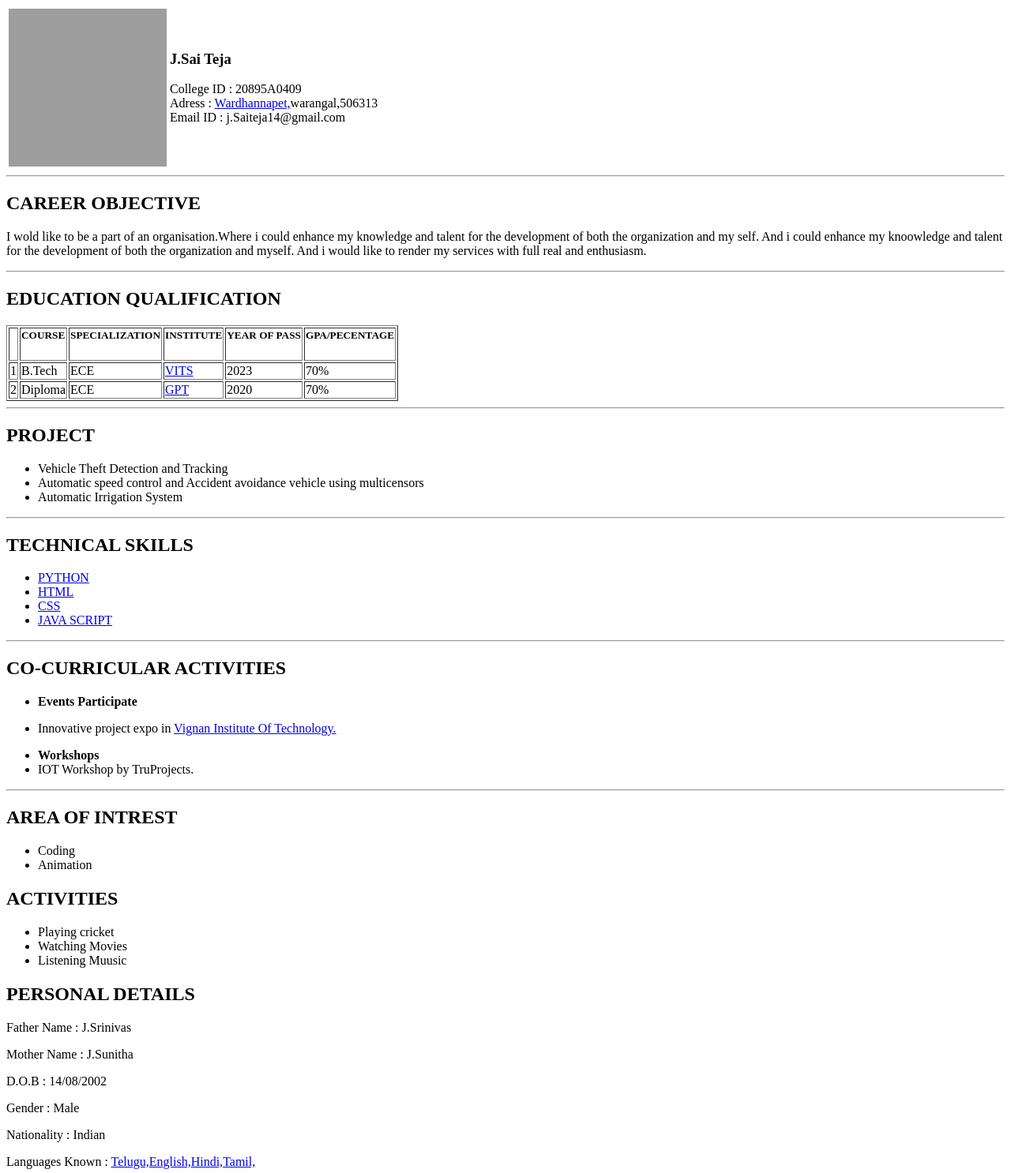
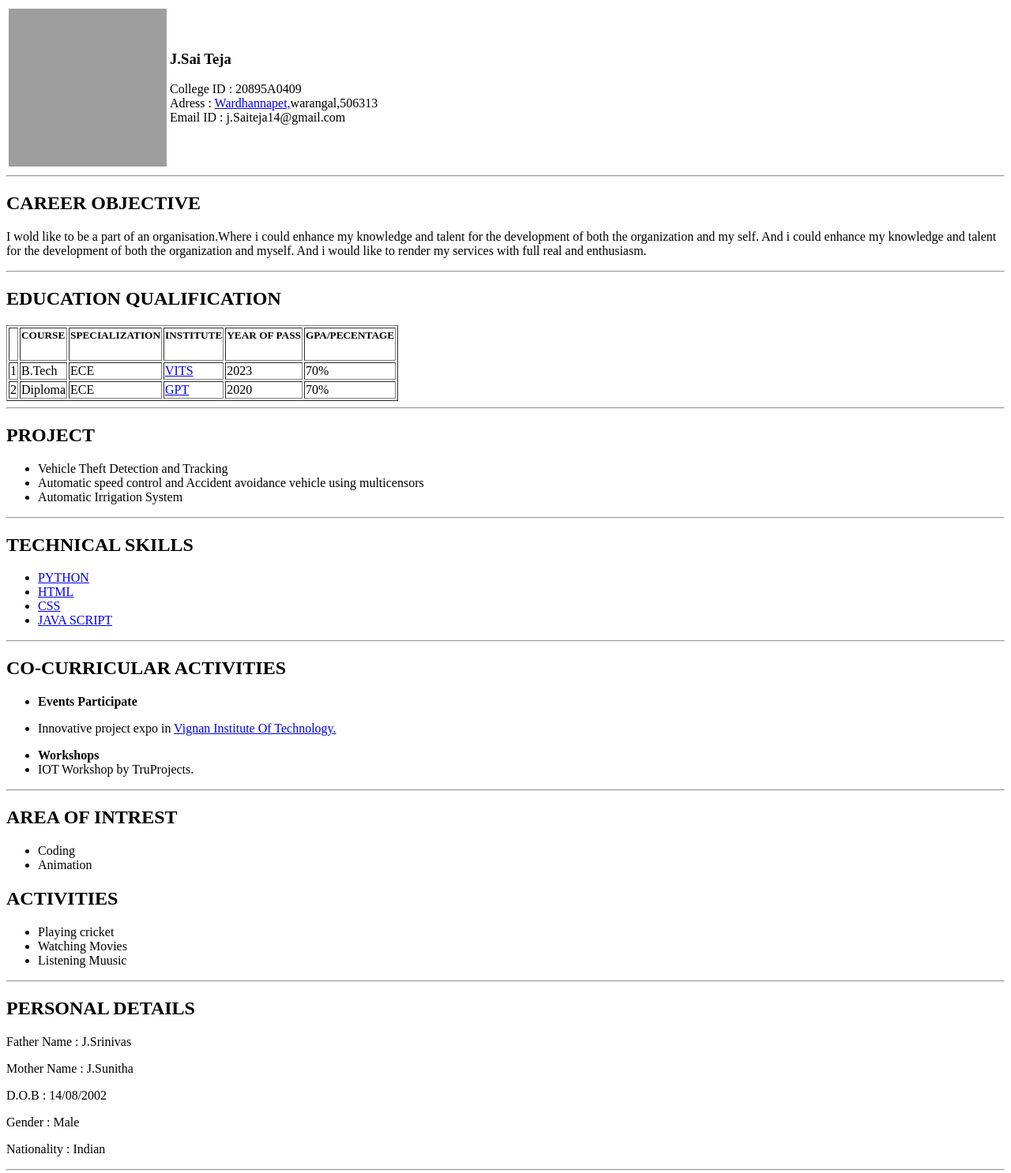
Before and after one commit to saitejajambarapu/CV, a plain HTML site: page my_cv.html in a window 1280 px wide. Shown: the top 1486 px of the page at 79% size. Drawn offline with Linux system fonts and the light colour scheme; grey boxes are pictures that could not be loaded.

Commit message:
Update my_cv.html

```diff
--- a/my_cv.html
+++ b/my_cv.html
@@ -20,7 +20,7 @@
         <hr>
         <h2>CAREER OBJECTIVE</h2>
         <P>I wold like to be a part of an organisation.Where i could enhance my knowledge and talent for the development of both the
-            organization and my self. And i could enhance my knoowledge and talent for the development
+            organization and my self. And i could enhance my knowledge and talent for the development
             of both the organization and myself. And i would like to render my services with full real and enthusiasm.
         </P>
         <hr>
@@ -84,12 +84,14 @@
             <li>Watching Movies</li>
             <li>Listening Muusic</li>
         </ul>
+        <hr>
         <h2>PERSONAL  DETAILS</h2>
         <p>Father Name : J.Srinivas</p>
         <p>Mother Name : J.Sunitha
         <p>D.O.B : 14/08/2002</p>
         <p>Gender : Male</p>
         <p>Nationality : Indian</p>
+        <hr>
         <p>Languages Known : <a href="https://en.wikipedia.org/wiki/Telugu_language">Telugu,</a><a href="https://en.wikipedia.org/wiki/English_language">English,</a><a href="https://en.wikipedia.org/wiki/Hindi">Hindi,</a><a href="https://en.wikipedia.org/wiki/Tamil_language">Tamil,</a>        </p>
         </p>
         <hr>
```
